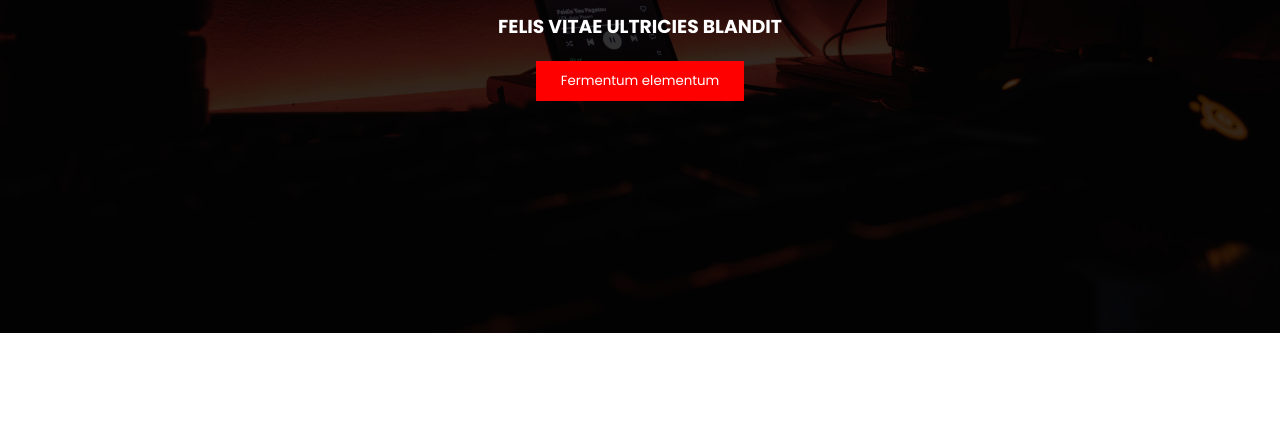
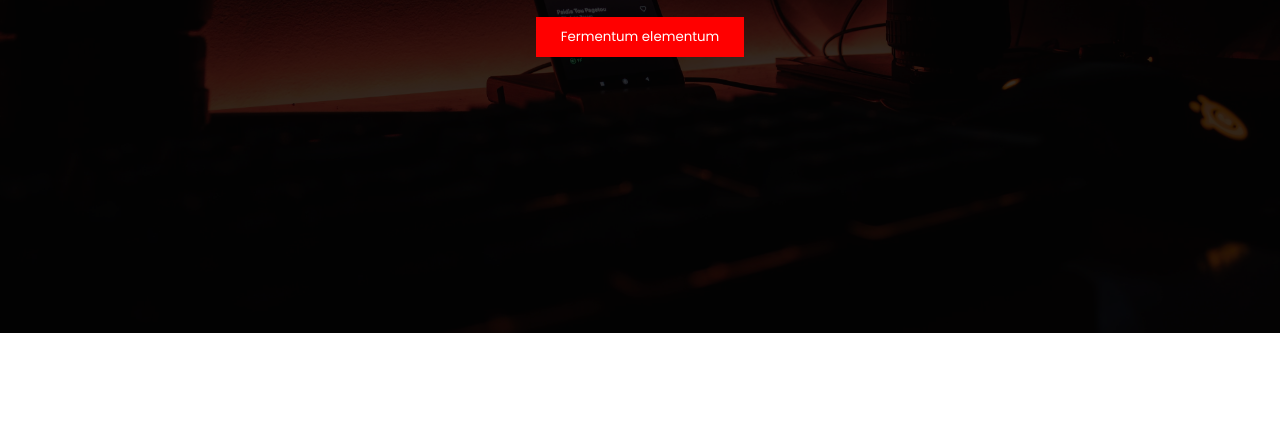
Before and after one commit to naila14jabeen/thirdProject, a plain HTML site: page index.html in a window 1280 px wide. Shown: the part 467-907 px from the top of the page. Drawn offline with Linux system fonts and the light colour scheme.

Commit message:
all-done

```diff
--- a/stylesheet.css
+++ b/stylesheet.css
@@ -40,7 +40,7 @@ right: 2000px;
     width: 100%;
     height: 100%;
     background-color: rgba(0, 0, 0, .8);
-    padding-bottom: 60px;
+    /* padding-bottom: 60px; */
 
 }
 
@@ -104,8 +104,7 @@ right: 2000px;
     align-items: center;
     justify-content: center;
     flex-direction: column;
-    height: 100%;
-    padding-top: 60px;
+    height: 89%;
 }
 
 .heading {
@@ -1331,6 +1330,7 @@ right: 2000px;
 @media(max-width:380px) {
     .inner-cont {
         padding-top: 0px;
+        height: 85%;
 
     }
 
@@ -1371,4 +1371,5 @@ right: 2000px;
     }
 
 
+
 }
```
